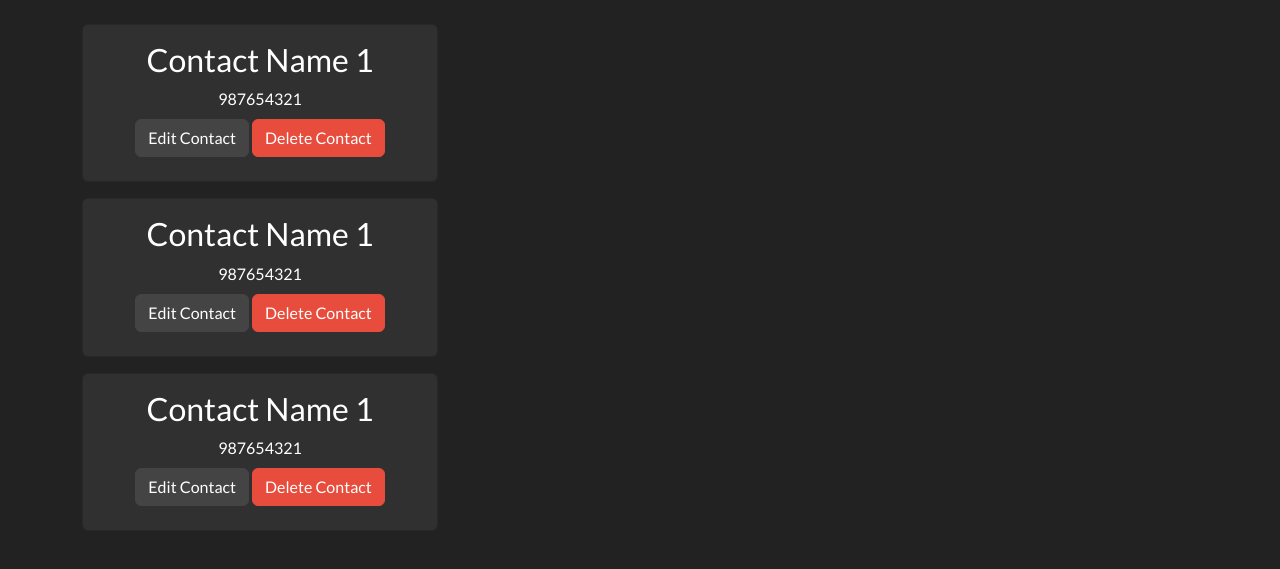
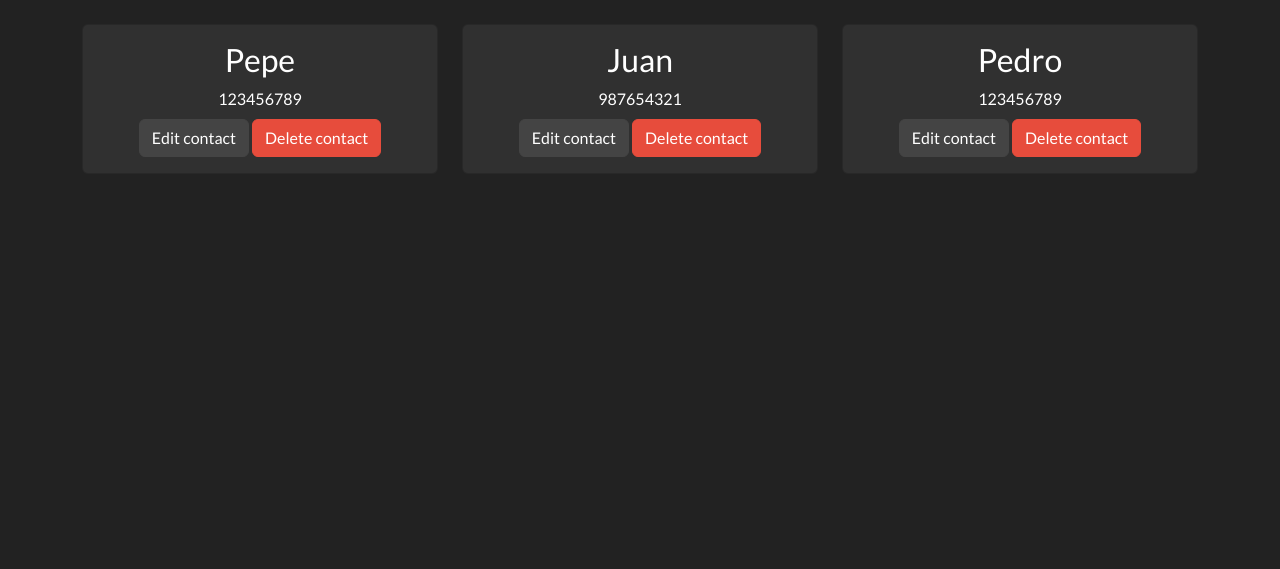
Before and after one commit to JayAyAre/contacts-app, a PHP site: page / in a window 1280 px wide. Shown: the part 72-641 px from the top of the page. Run offline with PHP 8.4, Linux system fonts and the light colour scheme; some libraries are stand-ins or nearby versions.

Commit message:
Switch to PHP

```diff
--- a/add.html
+++ b/add.html
@@ -46,7 +46,7 @@
     <div class="collapse navbar-collapse" id="navbarNav">
       <ul class="navbar-nav">
         <li class="nav-item">
-          <a class="nav-link" href="./index.html">Home</a>
+          <a class="nav-link" href="index.php">Home</a>
         </li>
         <li class="nav-item">
           <a class="nav-link" href="./add.html">Add Contact</a>
--- a/index.html
+++ b/index.php
@@ -1,3 +1,11 @@
+<?php
+$contacts = [
+  ["name" => "pepe", "phone number" => "123456789"],
+  ["name" => "juan", "phone number" => "987654321"],
+  ["name" => "pedro", "phone number" => "123456789"],
+];
+?>
+
 <!doctype html>
 <html lang="en">
 <head>
@@ -56,43 +64,20 @@
     <main>
       <div class="container pt-4 pt-3">
         <div class="row">
-          <div class="col-md-4 mb-3">
-            <div class="card text-center">
-              <div class="card-body">
-                <h3 class="card-title text-capitalize">Contact Name 1</h3>
-                <p class="m-2">987654321</p>
-                <a href="#" class="btn btn-secondary mb-2">Edit Contact</a>
-                <a href="#" class="btn btn-danger mb-2">Delete Contact</a>
+          <?php foreach ($contacts as $contact) : ?>
+            <div class="col-md-4 mb-3">
+              <div class="card text-center">
+                <div class="card-body">
+                  <h3 class="card-title text-capitalize"><?= $contact["name"] ?></h3>
+                  <p class="m-2"><?= $contact["phone number"] ?></p>
+                  <a href="#" class="btn btn-secondary">Edit contact</a>
+                  <a href="#" class="btn btn-danger">Delete contact</a>
+                </div>
               </div>
             </div>
-          </div>
-        </div>
-        <div class="row">
-          <div class="col-md-4 mb-3">
-            <div class="card text-center">
-              <div class="card-body">
-                <h3 class="card-title text-capitalize">Contact Name 1</h3>
-                <p class="m-2">987654321</p>
-                <a href="#" class="btn btn-secondary mb-2">Edit Contact</a>
-                <a href="#" class="btn btn-danger mb-2">Delete Contact</a>
-              </div>
-            </div>
-          </div>
-        </div>
-        <div class="row">
-          <div class="col-md-4 mb-3">
-            <div class="card text-center">
-              <div class="card-body">
-                <h3 class="card-title text-capitalize">Contact Name 1</h3>
-                <p class="m-2">987654321</p>
-                <a href="#" class="btn btn-secondary mb-2">Edit Contact</a>
-                <a href="#" class="btn btn-danger mb-2">Delete Contact</a>
-              </div>
-            </div>
-          </div>
+          <?php endforeach; ?>
         </div>
       </div>
-
     </main>
   </body>
 </html>
```
Also changed, not shown: test.php (added, +7 -0 lines).
